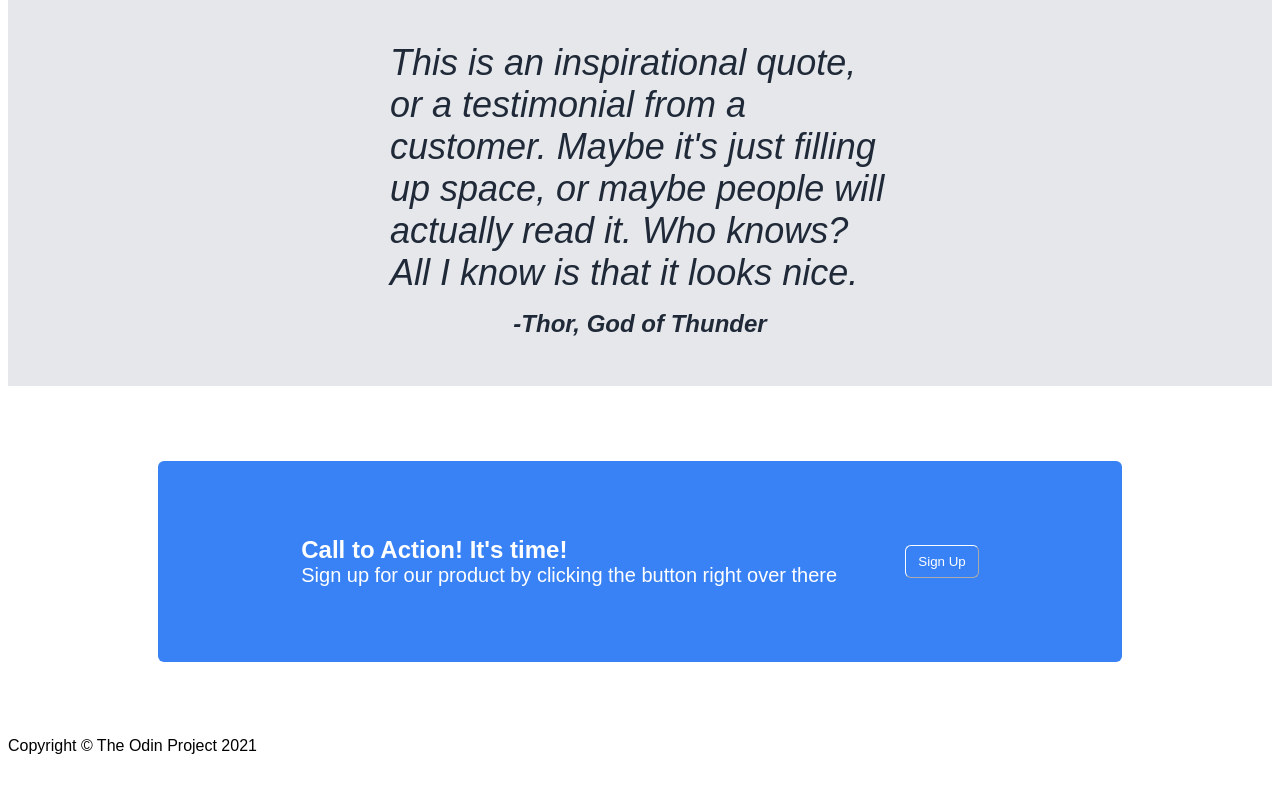
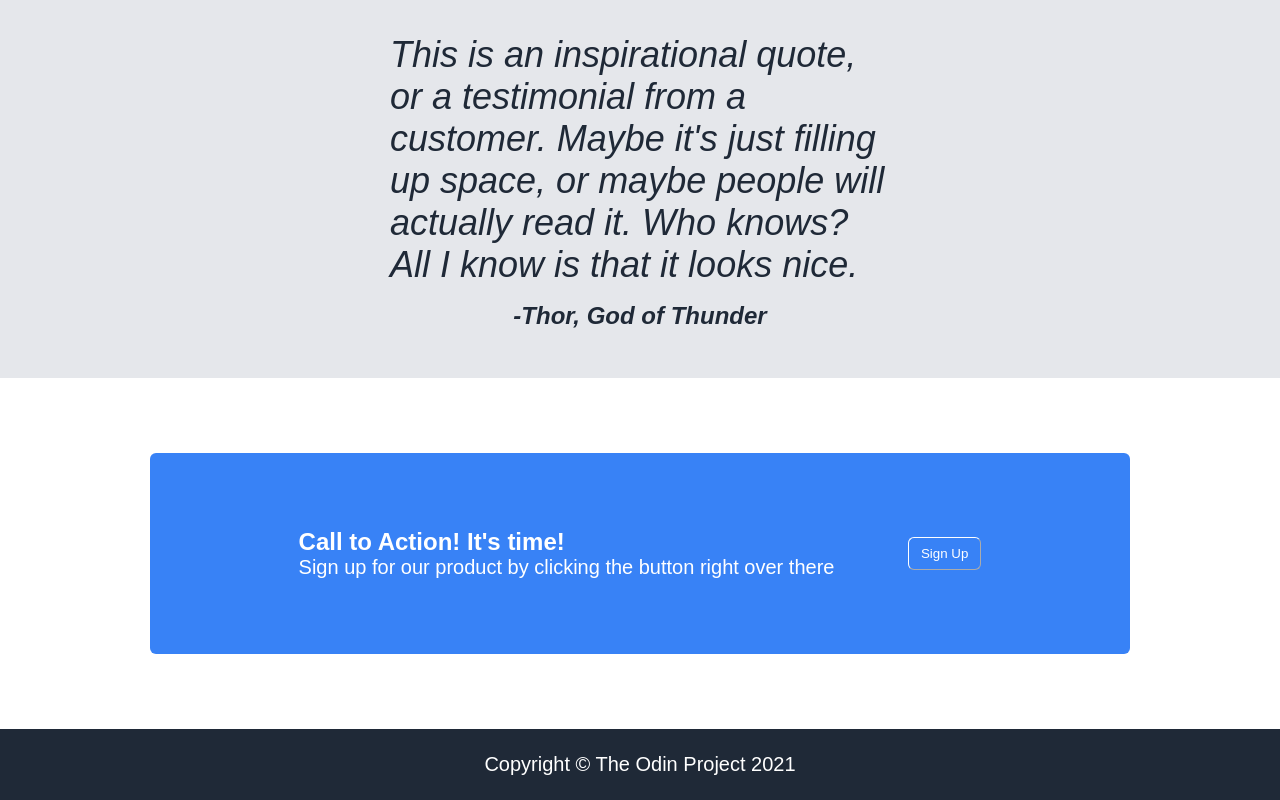
Before and after one commit to phaschmi/odin-landing-page, a plain HTML site: page index.html in a window 1280 px wide. Shown: the part 829-1629 px from the top of the page. Before the commit the page ends 1592 px from the top, so only its background shows below. Drawn offline with Linux system fonts and the light colour scheme.

Commit message:
remove body margin, style Copyright foot  on style.css

```diff
--- a/style.css
+++ b/style.css
@@ -2,6 +2,7 @@ body {
     display: flex;
     flex-direction: column;
     font-family: Arial, Helvetica, sans-serif;
+    margin: 0;
 }
 
 .header {
@@ -117,3 +118,13 @@ h3 {
 txt {
     font-size: 20px;
 }
+
+.odin {
+    display: flex;
+    justify-content: center;
+    align-items: center;
+    background-color: #1F2937;
+    color: white;
+    font-size: 20px;
+    padding: 24px;
+}
```
